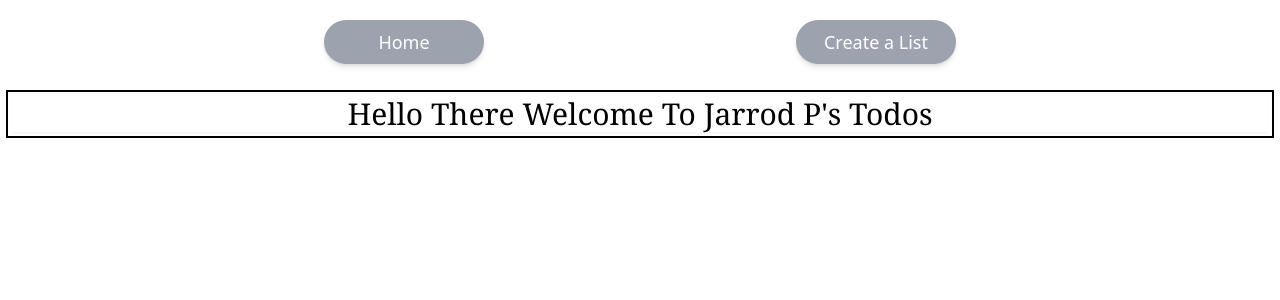
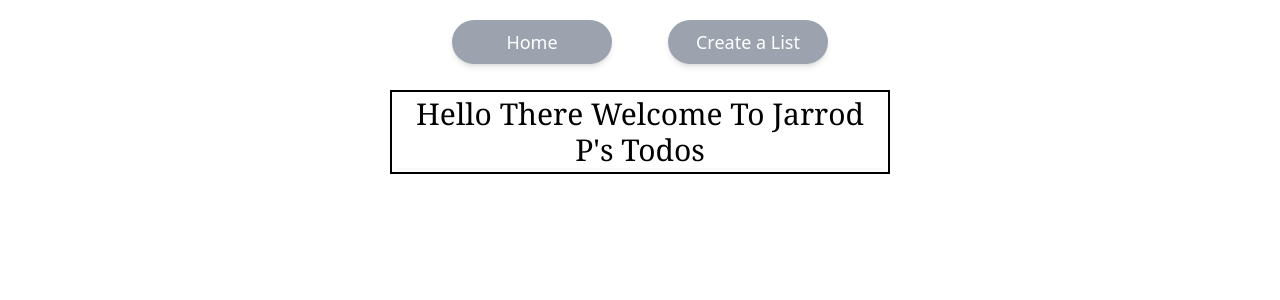
Before and after one commit to Jarrod-Payton/React-Todo, a React (Create React App) app: page / in a window 1280 px wide. Shown: the top 300 px of the page. Built offline with nearby package versions, Linux system fonts and the light colour scheme.

Commit message:
Keeping it in the center

```diff
--- a/src/App.js
+++ b/src/App.js
@@ -7,7 +7,8 @@
 
 function App() {
   return (
-    <>
+    <div className="w-full flex justify-center">
+      <div className=" max-w-lg">
         <Navbar />
         <Routes>
           <Route path="/" element={<HomePage />} />
@@ -16,7 +17,8 @@
             <Route path="new" element={<NewListPage />} />
           </Route>
         </Routes>
-    </>
+      </div>
+    </div>
   );
 }
 
```
Lines whose indentation alone changed are shown as unchanged.
